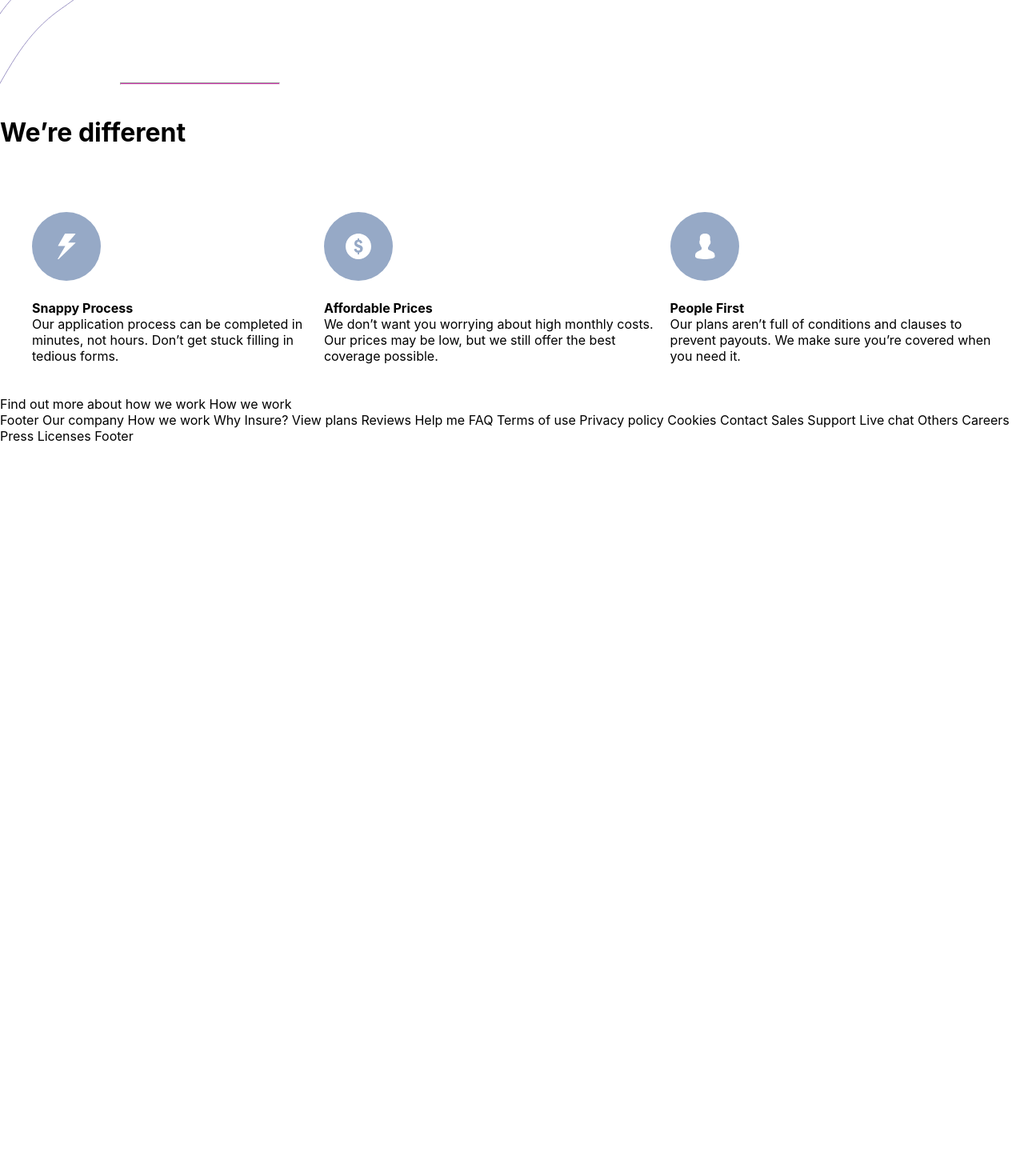
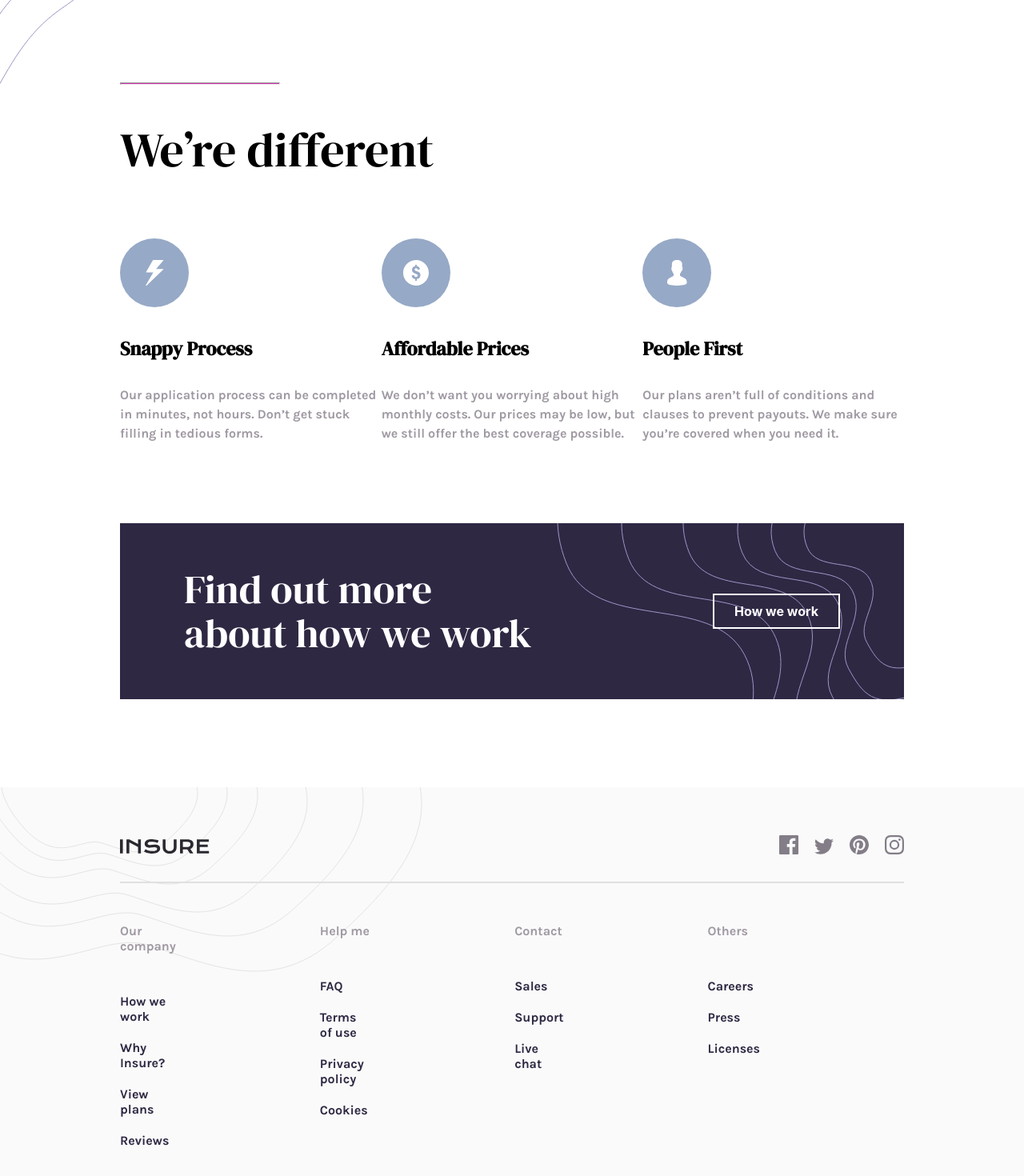
Before and after one commit to mikegv/insure-landing-page, a React (Create React App) app: page / in a window 1280 px wide. Shown: the part 974-2444 px from the top of the page at 80% size. Before the commit the page ends 1529 px from the top, so only its background shows below. Built offline with nearby package versions, Linux system fonts and the light colour scheme.

Commit message:
finished footer

```diff
--- a/public/index.html
+++ b/public/index.html
@@ -8,6 +8,16 @@
       name="description"
       content="Web site created using create-react-app"
     />
+
+    <link rel="preconnect" href="https://fonts.googleapis.com">
+<link rel="preconnect" href="https://fonts.gstatic.com" crossorigin>
+<link href="https://fonts.googleapis.com/css2?family=Karla:wght@700&display=swap" rel="stylesheet">
+
+
+    <link rel="preconnect" href="https://fonts.googleapis.com">
+<link rel="preconnect" href="https://fonts.gstatic.com" crossorigin>
+<link href="https://fonts.googleapis.com/css2?family=DM+Serif+Display&display=swap" rel="stylesheet">
+
     <link rel="icon" type="image/png" sizes="32x32" href="images/favicon-32x32.png">
 
     <!--
--- a/src/components/content/Content.css
+++ b/src/components/content/Content.css
@@ -1,12 +1,64 @@
 .content{
     margin-top: 40px;
+    margin-bottom: 110px;
+    padding-left: 150px;
+    padding-right: 150px;
+}
+.content h1{
+    font-size: 60px;
+    font-family: 'DM Serif Display', serif;
+    font-weight: 400;
 }
 .cardContainer{
     margin-top: 20px;
+    margin-bottom: 100px;
     display: flex;
-    padding: 40px;
+    padding-top: 20px;
+    justify-content: space-between;
 }
 
+.card{
+    width: 350px;
+    font-family: 'DM Serif Display', serif;
+
+}
+
+
+
 .card *{
-    margin-top: 20px;
+    margin-top: 30px;
 }
+.card p{
+    color: hsl(282, 5%, 62%);
+    font-family: 'Karla', sans-serif;
+    font-weight: bold;
+    line-height: 150%;
+}
+.contentBanner{
+    background-color: hsl(256, 25%, 21%);
+    height: 220px;
+    color: white;
+    display: flex;
+    align-items: center;
+    justify-content: space-between;
+    padding: 0px 80px 0px 80px;
+    background-image: url('../../../public/images/bg-pattern-how-we-work-desktop.svg');
+    background-repeat: no-repeat;
+    background-position: right;
+}
+.contentBanner h1{
+    font-size: 50px;
+    line-height: 110%;
+}
+
+.contentBanner .boxLink{
+        border: solid 2px white;
+        padding: 10px 25px 10px 25px;
+        color: white;
+        text-decoration: none;
+        font-weight: bold;
+    }
+    .contentBanner .boxLink:hover{
+        background-color: white;
+        color:black;
+    }
--- a/src/components/content/Content.js
+++ b/src/components/content/Content.js
@@ -11,35 +11,36 @@ const Content = () => {
                 <div className='card'>
                     <img src={process.env.PUBLIC_URL + '/images/icon-snappy-process.svg'} alt="snappy icon" />
 
-                <h4>
+                    <h2>
                         Snappy Process
-                </h4>
-                Our application process can be completed in minutes, not hours. Don’t get
-                stuck filling in tedious forms.
+                    </h2>
+                    <p>Our application process can be completed in minutes, not hours. Don’t get
+                    stuck filling in tedious forms.</p>
                 </div>
                 <div className='card'>
                     <img src={process.env.PUBLIC_URL + '/images/icon-affordable-prices.svg'} alt="snappy icon" />
 
-                <h4>
+                    <h2>
                         Affordable Prices
-                </h4>
-                We don’t want you worrying about high monthly costs. Our prices may be low,
-                but we still offer the best coverage possible.
+                    </h2>
+                    <p>We don’t want you worrying about high monthly costs. Our prices may be low,
+                    but we still offer the best coverage possible.</p>
                 </div>
                 <div className='card'>
                     <img src={process.env.PUBLIC_URL + '/images/icon-people-first.svg'} alt="snappy icon" />
 
-                <h4>
+                    <h2>
                         People First
-                </h4>
-                Our plans aren’t full of conditions and clauses to prevent payouts. We make
-                sure you’re covered when you need it.
+                    </h2>
+                    <p>Our plans aren’t full of conditions and clauses to prevent payouts. We make
+                    sure you’re covered when you need it.</p>
                 </div>
             </div>
             <div className='contentBanner'>
-                Find out more about how we work
+                <h1>Find out more<br />about how we work</h1>
 
-                How we work
+                <a href="#" className='boxLink'>How we work</a>
+
 
             </div>
         </div>
--- a/src/components/footer/Footer.css
+++ b/src/components/footer/Footer.css
@@ -0,0 +1,48 @@
+.footer{
+    background-color: hsl(0, 0%, 98%);
+    padding: 60px 150px 60px 150px;
+    background-image: url('../../../public/images/bg-pattern-footer-desktop.svg');
+    background-repeat: no-repeat;
+}
+
+
+.footer hr{
+    border:solid 1px hsl(0, 2%, 88%);
+    margin-top: 30px;
+
+}
+
+.footerTopSection{
+    display: flex;
+    align-items: center;
+    justify-content: space-between;
+}
+.iconSection *{
+    margin-left: 20px;
+}
+.iconSection img:hover{
+    filter:  invert(0.4) sepia(1) saturate(20) hue-rotate(223.2deg) brightness(0.5);
+}
+.footerLinks{
+    margin-top: 50px;
+    display:flex;
+
+}
+
+.footerLinkSection{
+    font-family: 'Karla', sans-serif;
+    color: hsl(282, 5%, 62%);
+    margin-right: 180px;
+}
+.linkHeading{
+    margin-bottom: 50px;
+}
+.footerLinks a{
+    color: hsl(256, 25%, 21%);
+    text-decoration: none;
+    display: block;
+    margin-bottom: 20px;
+}
+.footerLinks a:hover{
+    text-decoration: underline;
+}
--- a/src/components/footer/Footer.js
+++ b/src/components/footer/Footer.js
@@ -3,37 +3,66 @@ import './Footer.css'
 
 const Footer = () => {
     return (
-        <div>
-            Footer
+        <div className='footer'>
+            <div className='footerTopSection'>
+            <img src={process.env.PUBLIC_URL + '/images/logo.svg'} alt='logo'  />
+            <div className='iconSection'>
+            <img src={process.env.PUBLIC_URL + '/images/icon-facebook.svg'} alt='logo'  />
+            <img src={process.env.PUBLIC_URL + '/images/icon-twitter.svg'} alt='logo'  />
+            <img src={process.env.PUBLIC_URL + '/images/icon-pinterest.svg'} alt='logo'  />
+            <img src={process.env.PUBLIC_URL + '/images/icon-instagram.svg'} alt='logo'  />
+            </div>
+            </div>
+            <hr />
+            <div className='footerLinks'>
+ <div className='footerLinkSection'>
+  <p className='linkHeading'>Our company</p>
+
+<a href='#' className='footerLink'>How we work</a>
+<a href='#' className='footerLink'>Why Insure?</a>
+<a href='#' className='footerLink'>View plans</a>
+<a href='#' className='footerLink'>Reviews</a>
+</div>
+<div className='footerLinkSection'>
+
+  <p className='linkHeading'>Help me</p>
 
 
-  Our company
+<a href='#' className='footerLink'>FAQ</a>
 
-How we work
-Why Insure?
-View plans
-Reviews
 
-Help me
+<a href='#' className='footerLink'>Terms of use</a>
 
-FAQ
-Terms of use
-Privacy policy
-Cookies
+<a href='#' className='footerLink'>Privacy policy</a>
+<a href='#' className='footerLink'>Cookies</a>
 
-Contact
 
-Sales
-Support
-Live chat
+</div>
+<div className='footerLinkSection'>
+<p className='linkHeading'>Contact</p>
 
-Others
+<a href='#' className='footerLink'>Sales</a>
 
-Careers
-Press
-Licenses
 
-Footer
+<a href='#' className='footerLink'>Support</a>
+
+
+<a href='#' className='footerLink'>Live chat</a>
+
+</div>
+<div className='footerLinkSection'>
+<p className='linkHeading'>Others</p>
+
+
+<a href='#' className='footerLink'>Careers</a>
+
+
+<a href='#' className='footerLink'>Press</a>
+
+<a href='#' className='footerLink'>Licenses</a>
+
+</div>
+</div>
         </div>
     );
 };
```
Lines whose indentation alone changed are shown as unchanged.
